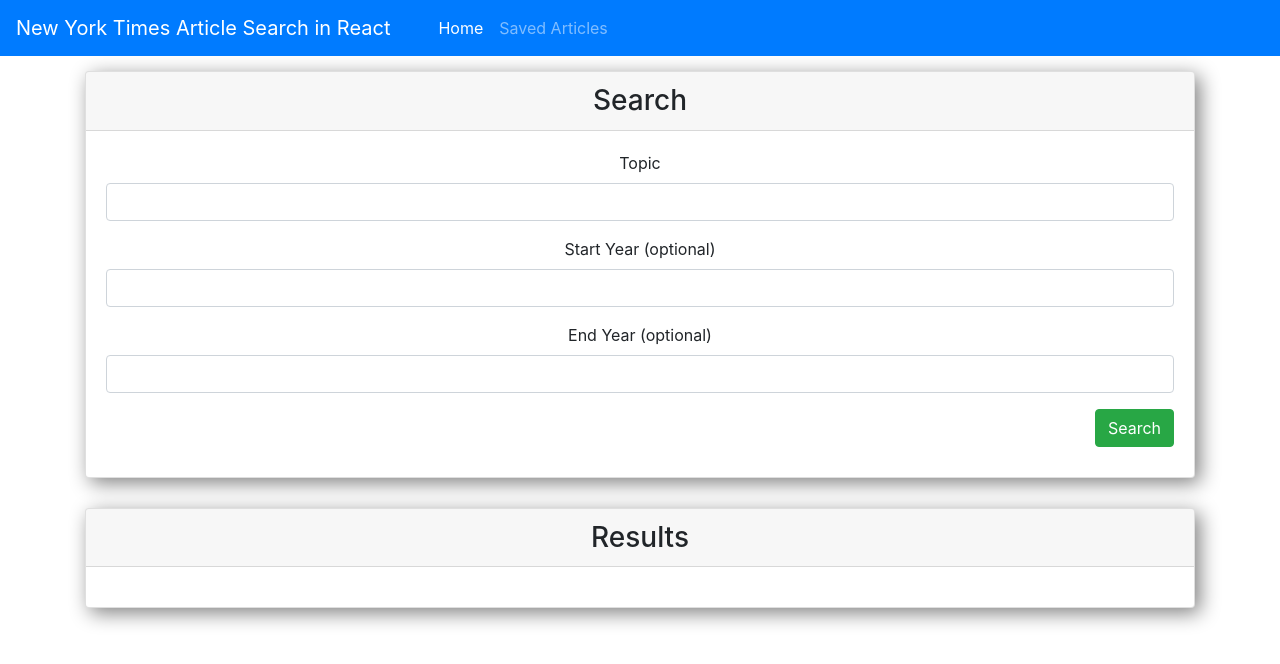
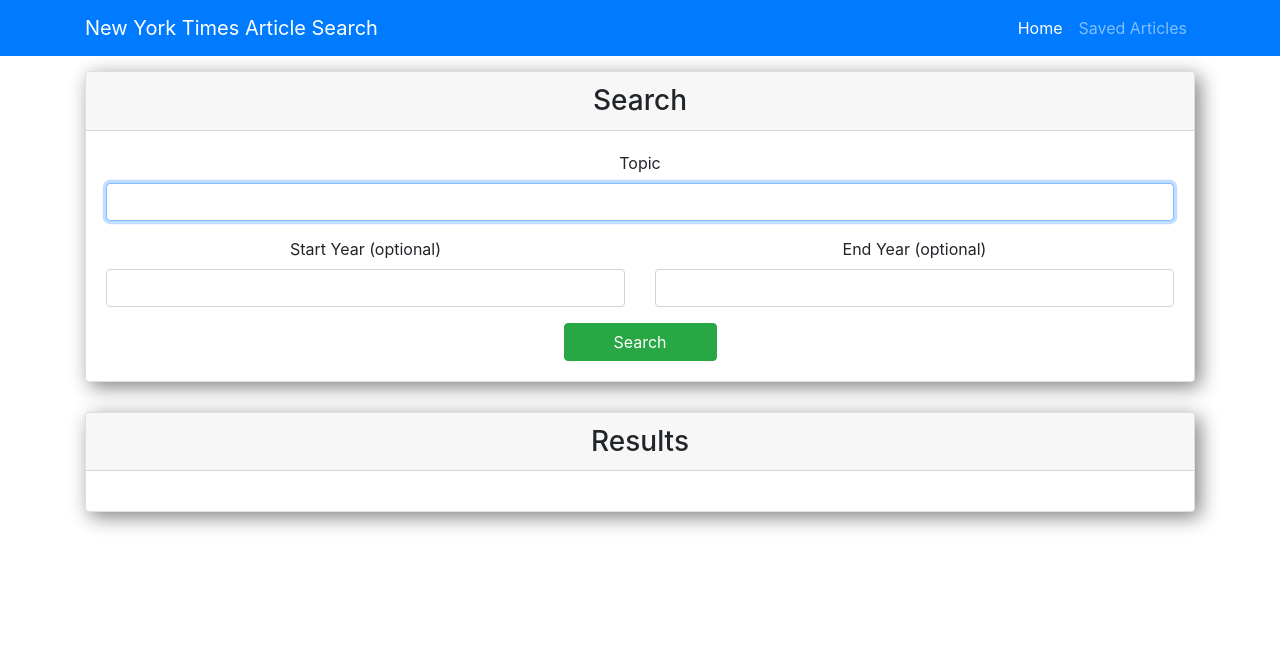
Before and after one commit to alexalemz/nytreact, a React (Create React App) app in the folder client/: page / in a window 1280 px wide. Shown: the top 664 px of the page. Built offline with nearby package versions, Linux system fonts and the light colour scheme.

Commit message:
Add loading spinner. Change button placement.

```diff
--- a/client/public/index.html
+++ b/client/public/index.html
@@ -21,6 +21,9 @@
     -->
     <link rel="stylesheet" href="https://stackpath.bootstrapcdn.com/bootstrap/4.1.2/css/bootstrap.min.css"
       integrity="sha384-Smlep5jCw/wG7hdkwQ/Z5nLIefveQRIY9nfy6xoR1uRYBtpZgI6339F5dgvm/e9B" crossorigin="anonymous">
+    <script src="https://code.jquery.com/jquery-3.3.1.slim.min.js" integrity="sha384-q8i/X+965DzO0rT7abK41JStQIAqVgRVzpbzo5smXKp4YfRvH+8abtTE1Pi6jizo" crossorigin="anonymous"></script>
+    <script src="https://cdnjs.cloudflare.com/ajax/libs/popper.js/1.14.7/umd/popper.min.js" integrity="sha384-UO2eT0CpHqdSJQ6hJty5KVphtPhzWj9WO1clHTMGa3JDZwrnQq4sF86dIHNDz0W1" crossorigin="anonymous"></script>
+    <script src="https://stackpath.bootstrapcdn.com/bootstrap/4.3.1/js/bootstrap.min.js" integrity="sha384-JjSmVgyd0p3pXB1rRibZUAYoIIy6OrQ6VrjIEaFf/nJGzIxFDsf4x0xIM+B07jRM" crossorigin="anonymous"></script>
     <title>NYT React App</title>
   </head>
   <body>
--- a/client/src/App.css
+++ b/client/src/App.css
@@ -46,3 +46,11 @@
 .articleItem button {
   /* margin: 20px 0; */
 }
+
+
+/* Reduce the Navbar Brand font-size on mobile. */
+@media screen and (max-width: 400px) {
+  .navbar-brand {
+    font-size: 1.2rem;
+  }
+}
--- a/client/src/components/Nav/Nav.js
+++ b/client/src/components/Nav/Nav.js
@@ -1,12 +1,16 @@
 import React from "react";
 
 const Nav = () => (
-  <nav className="navbar navbar-expand-lg navbar-dark bg-primary">
+  <nav className="navbar navbar-expand-md navbar-dark bg-primary">
+    <div className="container">
       <a className="navbar-brand" href="/">
-      New York Times Article Search in React
+        New York Times Article Search
       </a>
-    <div className="ml-4">
-      <ul className="navbar-nav">
+      <button className="navbar-toggler" type="button" data-toggle="collapse" data-target="#navbarNav" aria-controls="navbarNav" aria-expanded="false" aria-label="Toggle navigation">
+        <span className="navbar-toggler-icon"></span>
+      </button>
+      <div className="collapse navbar-collapse" id="navbarNav">
+        <ul className="navbar-nav ml-auto">
           <li className="nav-item">
             <a className={ window.location.pathname === "/" ? "nav-link active" : "nav-link" } href="/">
               Home
@@ -19,6 +23,7 @@
           </li>
         </ul>
       </div>
+    </div>
   </nav>
 );
 
--- a/client/src/components/Results/Results.js
+++ b/client/src/components/Results/Results.js
@@ -1,30 +1,54 @@
 import React, { Component } from "react";
 import moment from "moment";
+import Loader from "react-loader-spinner";
+
+class ArticleItem extends Component {
+  state = {
+    saved: false,
+  }
+
+  render() {
+    const result = this.props.article;
+
+    return (
+      <div className="articleItem">
+        <div className="row text-left">
+          <div className="col-md-10">
+            <a href={result.web_url}><p>{result.headline.main}</p></a>
+            <p>Published {moment(result.pub_date).format("MMM Do, YYYY")}</p>
+          </div>
+          <div className="col-md-2 text-right">
+            <button
+              className={`btn btn-${this.state.saved ? "secondary" : "primary"} my-1`}
+              onClick={ async () => {
+                // Only save if the article hasn't been saved.
+                // After sucessfully saving, set to saved.
+                if (!this.state.saved) {
+                  const success = await this.props.saveArticle(result);
+                  if (success) this.setState({ saved: true })
+                }
+              } }
+            >
+              {this.state.saved ? "Saved" : "Save"}
+            </button>
+          </div>
+        </div>
+      </div>
+    )
+  }
+}
 
 class Results extends Component {
   render() {
+    const loader = <Loader type="Oval" color="gray" width={50} height={50} />
+
     return (
       <div className="card">
         <h3 className="card-header">Results</h3>
         <div className="card-body">
-          {this.props.results.map(result => {
+          {this.props.loading ? loader : this.props.results.map(result => {
             return (
-              <div className="articleItem">
-                <div key={result._id} className="row text-left">
-                  <div className="col-10">
-                    <a href={result.web_url}><p>{result.headline.main}</p></a>
-                    <p>Published {moment(result.pub_date).format("MMM Do, YYYY")}</p>
-                  </div>
-                  <div className="col-2">
-                    <button
-                      className="btn btn-primary"
-                      onClick={ () => this.props.saveArticle(result) }
-                    >
-                      Save
-                    </button>
-                  </div>
-                </div>
-              </div>
+              <ArticleItem key={result._id} article={result} saveArticle={this.props.saveArticle} />
             )
           })}
         </div>
--- a/client/src/components/SearchForm/SearchForm.js
+++ b/client/src/components/SearchForm/SearchForm.js
@@ -1,18 +1,32 @@
 import React, { Component } from "react";
 import { Input, TextArea, FormBtn } from "../../components/Form";
+import Loader from "react-loader-spinner";
 
 class SearchForm extends Component {
 
   render() {
+    const loader = <Loader type="Oval" color="white" height={20} width={46} />
+
     return (
       <div className="card">
         <h3 className="card-header">Search</h3>
         <div className="card-body">
           <form onChange={this.props.handleInputChange} onSubmit={this.props.handleFormSubmit}>
-            <Input name="topic" id="topic" label="Topic" value={this.props.state.topic} />
-            <Input name="startYear" id="startYear" label="Start Year (optional)" value={this.props.state.startYear} />
-            <Input name="endYear" id="endYear" label="End Year (optional)" value={this.props.state.endYear} />
-            <FormBtn>Search</FormBtn>
+            <Input name="topic" id="topic" label="Topic" value={this.props.state.topic} autoFocus />
+            <div className="row">
+              <div className="col-6">
+                <Input name="startYear" id="startYear" label="Start Year (optional)" value={this.props.state.startYear} />
+              </div>
+              <div className="col-6">
+                <Input name="endYear" id="endYear" label="End Year (optional)" value={this.props.state.endYear} />
+              </div>
+            </div>
+            {/* <FormBtn>{this.props.state.loading ? loader : "Search"}</FormBtn> */}
+            <div className="row">
+              <div className="col-4 col-md-3 col-lg-2 mx-auto">
+                <button className="btn btn-block btn-success">{/* this.props.state.loading ? loader : */ "Search"}</button>
+              </div>
+            </div>
           </form>
         </div>
       </div>
--- a/client/src/pages/Home/Home.js
+++ b/client/src/pages/Home/Home.js
@@ -8,7 +8,8 @@
     topic: "",
     startYear: "",
     endYear: "",
-    results: []
+    results: [],
+    loading: false,
   }
 
   handleInputChange = event => {
@@ -20,6 +21,8 @@
   handleFormSubmit = event => {
     event.preventDefault();
 
+    // First, set loading to true, then to false once results come back.
+    this.setState({ loading: true }, () => {
       // Search for articles in the NYT API
       API.search({
         q:          this.state.topic,
@@ -27,16 +30,20 @@
         end_date:   this.state.endYear   ? this.state.endYear + "1231" : undefined,
       })
       .then(res => {
-      const topFiveResults = res.data.response.docs.slice(0, 5);
+        const docs = res.data.response.docs;
+        const topFiveResults = docs.length ? docs.slice(0, 5) : [];
         this.setState({
-        results: topFiveResults
+          results: topFiveResults,
+          loading: false,
         })
       })
       .catch(err => console.log(err));
+    })
+
   }
 
   // Accept an article and save it to MongoDB
-  saveArticle = (article) => {
+  saveArticle = async (article) => {
     console.log("In Home.SaveArticle");
     // The properties of an article in MongoDB are (title, date, url)
     const newArticle = {
@@ -45,11 +52,16 @@
       url:    article.web_url
     }
 
-    API.saveArticle(newArticle)
+    let saveSuccess = false;
+
+    await API.saveArticle(newArticle)
     .then(res => {
-      console.log(res)
+      console.log(res);
+      saveSuccess = true;
     })
     .catch(err => console.log(err));
+
+    return saveSuccess;
   }
 
   render() {
@@ -63,7 +75,7 @@
           />
         </div>
         <div className="col-lg-12">
-          <Results results={this.state.results} saveArticle={this.saveArticle} />
+          <Results results={this.state.results} saveArticle={this.saveArticle} loading={this.state.loading} />
         </div>
       </div>
     )
--- a/client/src/pages/Saved/Saved.js
+++ b/client/src/pages/Saved/Saved.js
@@ -16,6 +16,7 @@
     API.getArticles()
     .then(res => {
       const dbArticles = res.data;
+      console.log("dbArticles", dbArticles)
       this.setState({
         saved: dbArticles
       })
@@ -40,15 +41,15 @@
         <div className="card-body">
           {this.state.saved.map(article => {
             return (
-              <div className="articleItem">
+              <div key={article._id} className="articleItem">
                 <div key={article._id} className="row text-left">
-                  <div className="col-10">
+                  <div className="col-md-10">
                     <h5><a href={article.url}>{article.title}</a></h5>
                     <p>Published {moment(article.date).format("MMM Do, YYYY")}</p>
                   </div>
-                  <div className="col-2">
+                  <div className="col-md-2 text-right">
                     <button
-                      className="btn btn-danger"
+                      className="btn btn-danger my-1"
                       onClick={ () => this.deleteArticle(article._id) }
                     >
                       Remove
--- a/package.json
+++ b/package.json
@@ -27,6 +27,7 @@
     "body-parser": "^1.17.2",
     "express": "^4.15.4",
     "if-env": "^1.0.4",
-    "mongoose": "^5.4.16"
+    "mongoose": "^5.4.16",
+    "react-loader-spinner": "^3.1.4"
   }
 }
```
Also changed, not shown: client/src/components/Results/Results copy.js (added, +38 -0 lines), 1 other file (tests, documents, lock files or other folders). Lines whose indentation alone changed are shown as unchanged.
